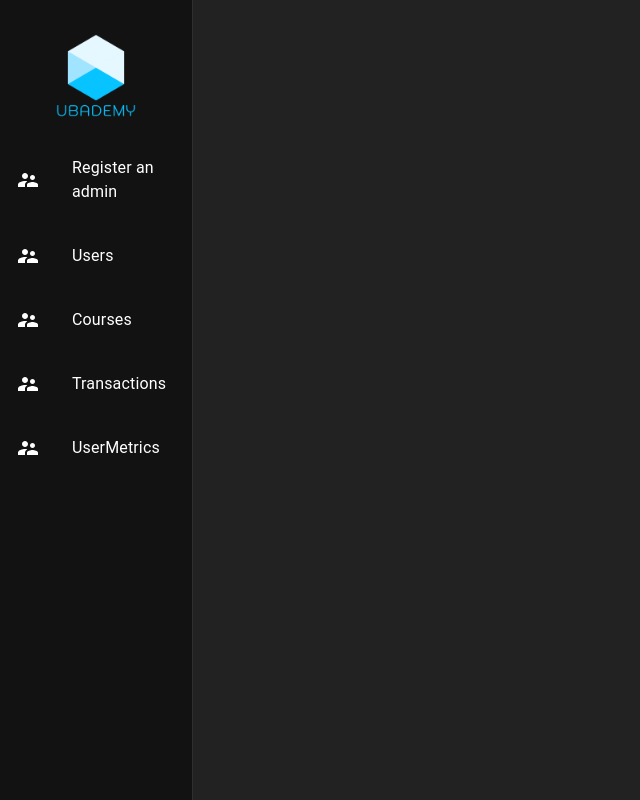
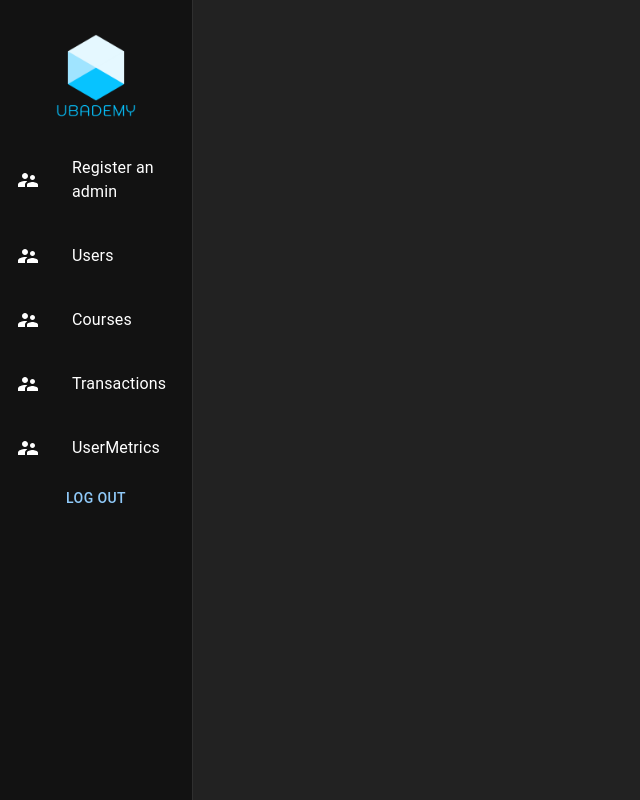
Before and after one commit to MarcosRolando/taller2-ubademy-backoffice, a React (Create React App) app: page /profile in a window 1280 px wide. Shown: the whole page, without its empty margins (0-640 px from the left). Built offline with nearby package versions, Linux system fonts and the light colour scheme; no server answers.

Commit message:
Add logout

```diff
--- a/src/components/MaterialDrawer/component.tsx
+++ b/src/components/MaterialDrawer/component.tsx
@@ -1,12 +1,16 @@
 import React from "react";
 import { SupervisorAccount } from "@material-ui/icons";
-import { Drawer, List, ListItem, ListItemIcon, ListItemText } from "@mui/material";
-import { Link } from "react-router-dom";
-import { COURSES_ROUTE, REGISTER_ROUTE, USERS_ROUTE, TRANSACTIONS_ROUTE, USER_METRICS_ROUTE } from "../../routePaths";
+import { Button, Drawer, List, ListItem, ListItemIcon, ListItemText } from "@mui/material";
+import { Link, useNavigate } from "react-router-dom";
+import { COURSES_ROUTE, REGISTER_ROUTE, USERS_ROUTE, TRANSACTIONS_ROUTE, USER_METRICS_ROUTE, LOGIN_ROUTE } from "../../routePaths";
 import logo from '../../ubademy-logo.png';
+import { useLogout } from "../../hooks/useLogout";
 import './styles.css';
 
 export const MaterialDrawer = () => {
+  const logout = useLogout();
+  const navigate = useNavigate();
+
   return (
     <div className='MaterialDrawer'>
       <Drawer
@@ -70,6 +74,15 @@ export const MaterialDrawer = () => {
           </List>
         </Link>
 
+        <div style={{display: 'flex', flex: 1, alignItems: 'flex-start', justifyContent: 'center'}}>
+          <Button onClick={() => {
+            logout();
+            navigate(LOGIN_ROUTE);
+          }}>
+            Log out
+          </Button>
+        </div>
+
       </Drawer>
     </div>
   );
--- /dev/null
+++ b/src/hooks/useLogout.ts
@@ -0,0 +1,9 @@
+import { BackendService } from '../services/backend';
+
+export const useLogout = () => {
+  const backendService = new BackendService();
+  const logout = async () => {
+    await backendService.logout();
+  }
+  return logout;
+}
--- a/src/services/backend.ts
+++ b/src/services/backend.ts
@@ -10,6 +10,9 @@ export class BackendService {
 
   constructor() {
     this.cookies = new Cookies();
+    if ((this.cookies.get('jwt') !== undefined) && (BackendService.tokenInterceptor === undefined)) {
+      this._addTokenInterceptor();
+    }
   }
 
   private _addTokenInterceptor() {
```
